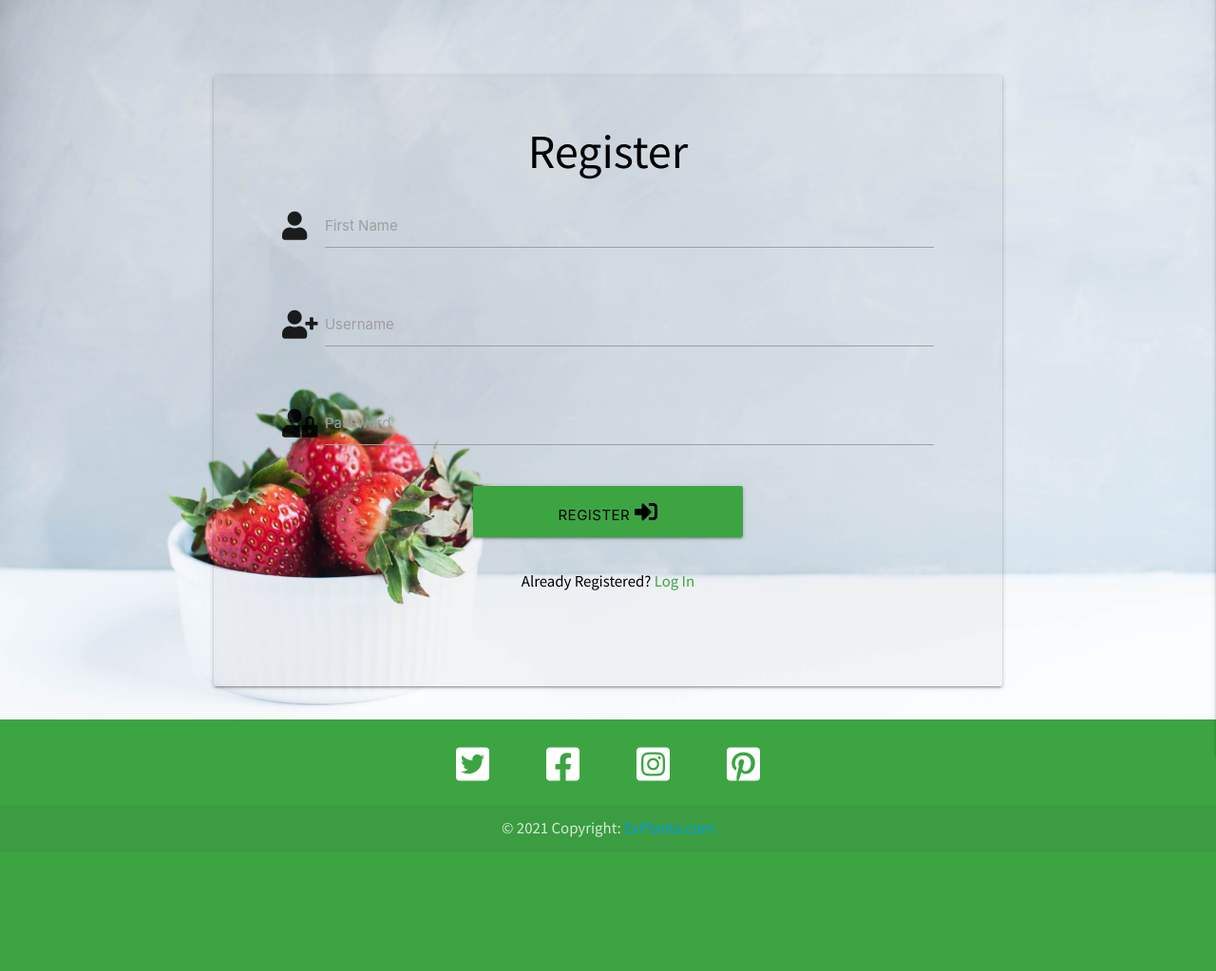
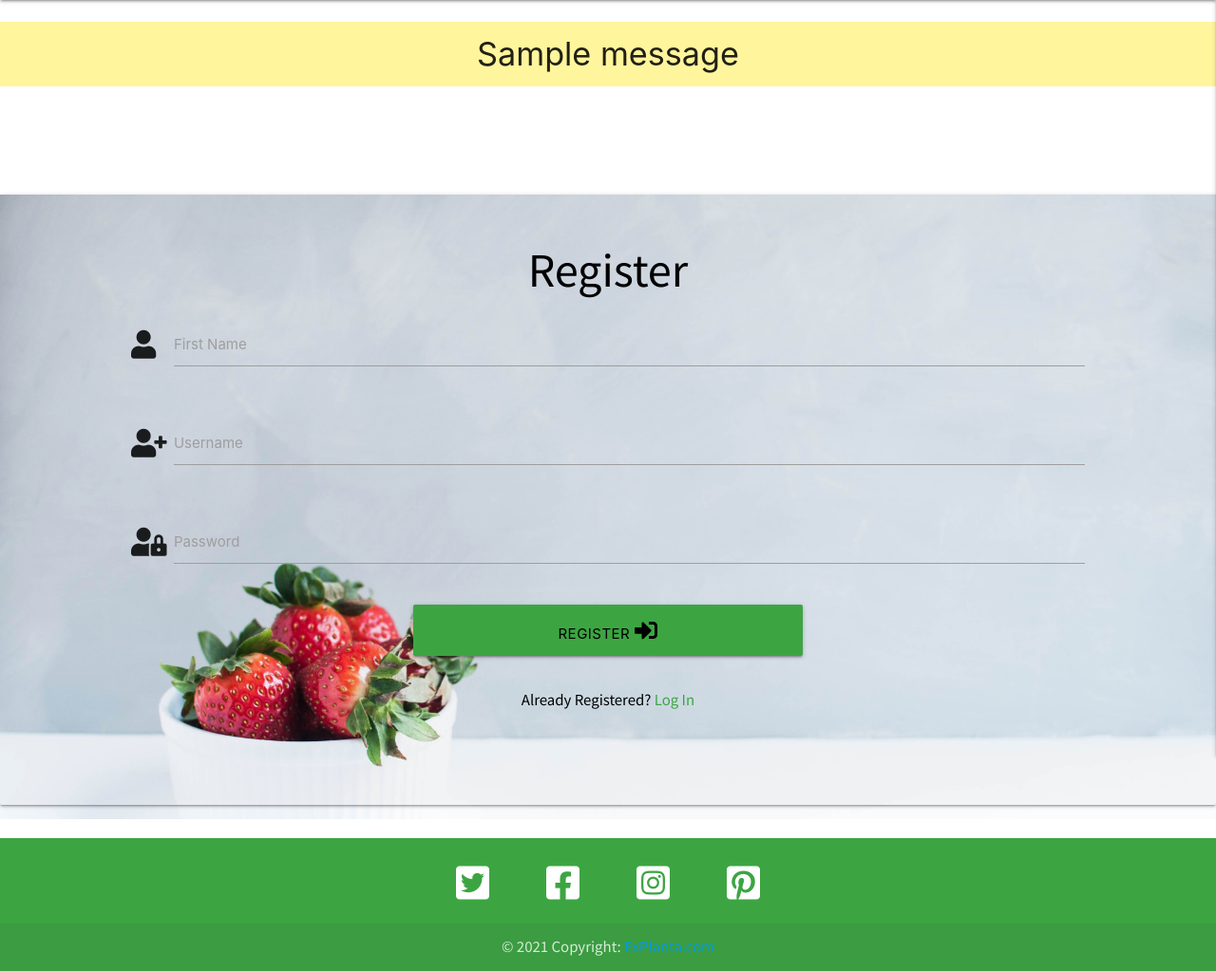
Before and after one commit to Code-Institute-Submissions/OliverGray03-MS3, a Flask app: page /register in a window 1280 px wide. Shown: the part 64-1087 px from the top of the page at 95% size. Before the commit the page ends 946 px from the top, so only its background shows below. Run offline with Flask 2, Linux system fonts and the light colour scheme; one stand-in notice (Sample message) is shown; some libraries are stand-ins or nearby versions.

Commit message:
added register functionality

```diff
--- a/app.py
+++ b/app.py
@@ -21,6 +21,8 @@ mongo = PyMongo(app)
 
 
 @app.route("/")
+
+
 @app.route("/get_recipe")
 def get_recipe():
     recipe = mongo.db.recipe_detail.find()
@@ -29,6 +31,28 @@ def get_recipe():
 
 @app.route("/register", methods=["GET", "POST"])
 def register():
+    if request.method == "POST":
+        # check if username already exists in db
+        existing_user = mongo.db.users.find_one(
+            {"username": request.form.get("username").lower()})
+
+        # if username already exists: flash message
+        if existing_user:
+            flash("Username already exists")
+            return redirect(url_for("register"))
+
+        # update mongoDB users collection
+        register = {
+            "firstname": request.form.get("firstname").lower(),
+            "username": request.form.get("username").lower(),
+            "password": generate_password_hash(request.form.get("password")),
+        }
+        mongo.db.users.insert_one(register)
+
+        # put the new user into 'session' cookie
+        session["user"] = request.form.get("username").lower()
+        flash("Registration Successful")
+
     return render_template("register.html")
 
 
--- a/static/css/style.css
+++ b/static/css/style.css
@@ -23,6 +23,10 @@ nav .brand-logo i.material-icons {
 .content-styles {
     color: black;
     font-family: 'Noto Sans JP', sans-serif;
+}
+
+.flashes h4 {
+    line-height: 2;
 }
 
 /*------Footer------*/
@@ -64,6 +68,15 @@ nav .brand-logo i.material-icons {
     color: white;
 }
 
+body {
+    display: flex;
+    min-height: 100vh;
+    flex-direction: column;
+}
+
+main {
+    flex: 1 0 auto;
+}
 
 /*-------Register page -----------*/
 
@@ -84,8 +97,8 @@ nav .brand-logo i.material-icons {
 }
 
 .register-bg-image {
-    min-height: 94vh;
-    width: 100vw;
+    min-height: 100%;
+    width: 100%;
     margin: 0;
     background-image: url(/static/images/register-bg-image.jpg);
     background-size: cover;
--- a/templates/base.html
+++ b/templates/base.html
@@ -46,9 +46,23 @@
             <li><a href="">Profile</a></li>
         </ul>
     </header>
+    <section>
+        <!--Flash Message-->
+        {% with messages = get_flashed_messages() %}
+        {% if messages %}
+        {% for message in messages %}
+        <div class="row flashes">
+            <h4 class="headings-dark center-align yellow lighten-3">{{message}}</h4>
+        </div>
+        {% endfor %}
+        {% endif %}
+        {% endwith %}
+    </section>
 
-    {% block content %}
-    {% endblock %}
+    <main class="page-container">
+        {% block content %}
+        {% endblock %}
+    </main>
 
     <footer class="page-footer center-align">
         <div class="container">
--- a/templates/register.html
+++ b/templates/register.html
@@ -1,21 +1,20 @@
 {% extends "base.html" %}
 {% block content %}
+
 <div class="register-bg-image">
     <div class="row">
-        <form class="col s12 m8 offset-m2">
         <div class="card-panel">
             <div class="row">
                 <h3 class="center headings">Register</h3>
                 <div class="row">
-                        <form class="col s12">
+                    <form class="col s12" method="POST" action="{{ url_for('register') }}">
                         <!---First name field -->
-                            <div class="row">
+                        <div class=" row">
                             <div class="input-field col s10 offset-s1">
                                 <i class="fas fa-user prefix icons"></i>
                                 <input id="firstname" name="firstname" type="text" pattern="^[a-zA-Z]{2,20}$"
                                     minlength="2" maxlength="20" class="validate content-light tooltipped"
-                                        data-position="bottom" data-tooltip="a-z, A-Z, between 2-20 characters"
-                                        required>
+                                    data-position="bottom" pattern="^[a-zA-Z0-9]{2,20}$" required>
                                 <label class="content-light" for="firstname">First Name</label>
                             </div>
                         </div>
@@ -24,9 +23,8 @@
                             <div class="input-field col s10 offset-s1">
                                 <i class="fas fa-user-plus prefix icons"></i>
                                 <input id="username" name="username" type="text" pattern="^[a-zA-Z0-9]{5,20}$"
-                                        minlength="5" maxlength="20" class="validate content-light tooltipped"
-                                        data-position="bottom" data-tooltip="a-z, A-Z, 0-9 between 5-20 characters"
-                                        required>
+                                    minlength="5" maxlength="15" class="validate content-light tooltipped"
+                                    data-position="bottom" pattern="^[a-zA-Z0-9]{5,15}$" required>
                                 <label class="content-light" for="username">Username</label>
                             </div>
                         </div>
@@ -35,9 +33,8 @@
                             <div class="input-field col s10 offset-s1">
                                 <i class="fas fa-user-lock prefix icons"></i>
                                 <input id="password" name="password" type="password" pattern="^[a-zA-Z0-9]{5,20}$"
-                                        minlength="5" maxlength="20" class="validate content-light tooltipped"
-                                        data-position="bottom" data-tooltip="a-z, A-Z, 0-9 between 5-20 characters"
-                                        required>
+                                    minlength="5" maxlength="15" class="validate content-light tooltipped"
+                                    data-position="bottom" pattern="^[a-zA-Z0-9]{5,15}$" required>
                                 <label class="content-light" for="password">Password</label>
                             </div>
                         </div>
@@ -54,11 +51,11 @@
                                         In</a>
                                 </p>
                             </div>
+                        </div>
                     </form>
                 </div>
             </div>
         </div>
-        </form>
     </div>
 </div>
 
```
Lines whose indentation alone changed are shown as unchanged.
